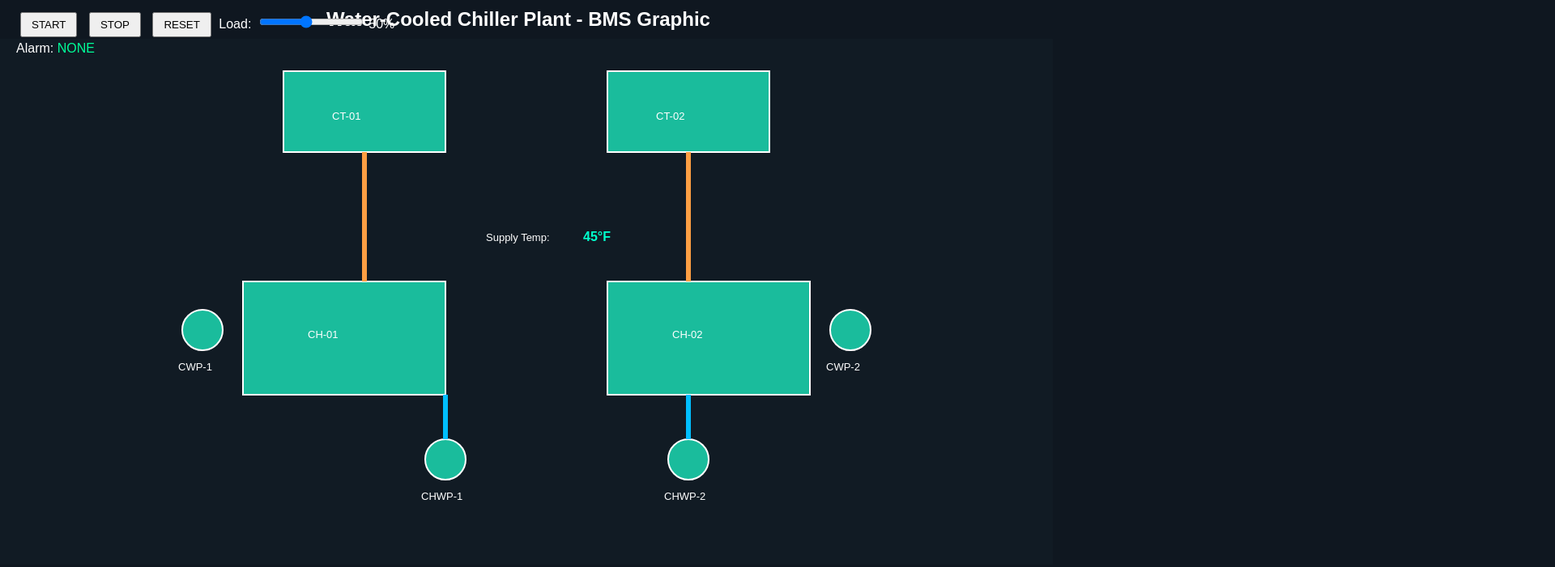
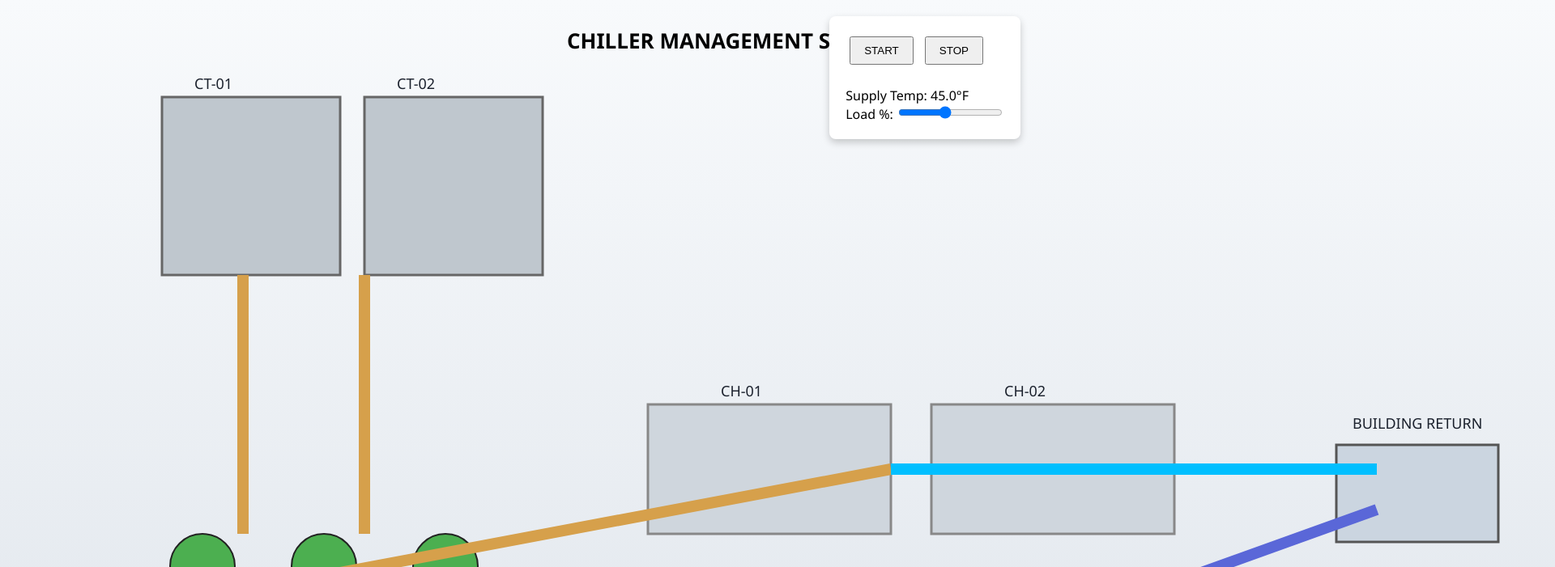
Before and after one commit to 67301040095-ux/Chiller.github.io, a plain HTML site: page index.html in a window 1280 px wide. Shown: the top 701 px of the page at 81% size, 1920 px wide, since content can reach past the window. Drawn offline with nearby package versions, Linux system fonts and the light colour scheme.

Commit message:
Update index.html

```diff
--- a/index.html
+++ b/index.html
@@ -2,186 +2,124 @@
 <html>
 <head>
 <meta charset="UTF-8">
-<title>Chiller Plant BMS Graphic</title>
-<script src="https://cdn.jsdelivr.net/npm/chart.js"></script>
+<title>Chiller Management System - SCADA</title>
 <style>
-body{margin:0;background:#0f1720;color:white;font-family:Arial}
-h2{text-align:center;margin:10px}
+body{
+  margin:0;
+  background:#e9edf2;
+  font-family:Segoe UI,Arial;
+  overflow:hidden;
+}
+svg{
+  width:1920px;
+  height:1080px;
+  display:block;
+  margin:auto;
+  background:linear-gradient(#f8fafc,#dde3ea);
+}
 
-.panel{position:absolute;top:10px;left:20px;z-index:10}
-button{margin:5px;padding:6px 12px}
-input{margin-left:5px}
-
-svg{background:#111b24;display:block;margin:auto}
-
-.equip{fill:#3b3f46;stroke:white;stroke-width:2}
-.running{fill:#1abc9c}
-.alarmFlash{animation:flash 1s infinite}
-@keyframes flash{0%{fill:red}50%{fill:#3b3f46}100%{fill:red}}
-
-.pipeCHW{stroke:#00bfff;stroke-width:6;fill:none}
-.pipeCW{stroke:#ff9f43;stroke-width:6;fill:none}
-.flow{stroke-dasharray:10;animation:flow 1s linear infinite}
-@keyframes flow{from{stroke-dashoffset:0}to{stroke-dashoffset:-20}}
-
-.text{fill:white;font-size:13px}
-.value{fill:#00ffcc;font-weight:bold}
-
-.chartBox{width:90%;margin:auto;margin-top:10px}
+/* Equipment */
+.chiller{fill:#cfd6dd;stroke:#888;stroke-width:3}
+.pump{fill:#4CAF50;stroke:#222;stroke-width:2}
+.pump.off{fill:#b0b0b0}
+.tower{fill:#bfc7ce;stroke:#666;stroke-width:3}
+.valve{fill:#2f855a}
+.pipeCW{stroke:#d6a04b;stroke-width:14;fill:none}
+.pipeCHWS{stroke:#00bfff;stroke-width:14;fill:none}
+.pipeCHWR{stroke:#5a67d8;stroke-width:14;fill:none}
+.tag{font-size:18px;fill:#1a202c}
+.header{font-size:26px;font-weight:bold}
+.panel{
+  position:absolute;
+  top:20px;
+  right:20px;
+  background:white;
+  padding:20px;
+  border-radius:8px;
+  box-shadow:0 4px 10px rgba(0,0,0,.2);
+}
+button{
+  padding:8px 16px;
+  margin:5px;
+}
 </style>
 </head>
 <body>
 
-<h2>Water-Cooled Chiller Plant - BMS Graphic</h2>
+<svg viewBox="0 0 1920 1080">
 
-<div class="panel">
-<button onclick="startPlant()">START</button>
-<button onclick="stopPlant()">STOP</button>
-<button onclick="resetAlarm()">RESET</button>
-Load:
-<input type="range" min="10" max="100" value="50" id="load">
-<span id="loadVal">50</span>%
-<br>
-Alarm: <span id="alarmText" style="color:#00ff99">NONE</span>
-</div>
+<!-- HEADER -->
+<text x="700" y="60" class="header">CHILLER MANAGEMENT SYSTEM</text>
 
-<svg width="1300" height="650">
+<!-- COOLING TOWERS -->
+<rect x="200" y="120" width="220" height="220" class="tower"/>
+<rect x="450" y="120" width="220" height="220" class="tower"/>
+<text x="240" y="110" class="tag">CT-01</text>
+<text x="490" y="110" class="tag">CT-02</text>
 
-<!-- Cooling Towers -->
-<rect id="CT1" x="350" y="40" width="200" height="100" class="equip"/>
-<rect id="CT2" x="750" y="40" width="200" height="100" class="equip"/>
-<text x="410" y="100" class="text">CT-01</text>
-<text x="810" y="100" class="text">CT-02</text>
+<!-- CONDENSER PUMPS -->
+<circle cx="250" cy="700" r="40" class="pump" id="CDP1"/>
+<circle cx="400" cy="700" r="40" class="pump" id="CDP2"/>
+<circle cx="550" cy="700" r="40" class="pump" id="CDP3"/>
+<text x="210" y="760" class="tag">CDP-01</text>
+<text x="360" y="760" class="tag">CDP-02</text>
+<text x="510" y="760" class="tag">CDP-03</text>
 
-<!-- Chillers -->
-<rect id="CH1" x="300" y="300" width="250" height="140" class="equip"/>
-<rect id="CH2" x="750" y="300" width="250" height="140" class="equip"/>
-<text x="380" y="370" class="text">CH-01</text>
-<text x="830" y="370" class="text">CH-02</text>
+<!-- CHILLERS -->
+<rect x="800" y="500" width="300" height="160" class="chiller"/>
+<rect x="1150" y="500" width="300" height="160" class="chiller"/>
+<text x="890" y="490" class="tag">CH-01</text>
+<text x="1240" y="490" class="tag">CH-02</text>
 
-<!-- Pumps -->
-<circle id="CWP1" cx="250" cy="360" r="25" class="equip"/>
-<circle id="CWP2" cx="1050" cy="360" r="25" class="equip"/>
-<text x="220" y="410" class="text">CWP-1</text>
-<text x="1020" y="410" class="text">CWP-2</text>
+<!-- CHILLED WATER PUMPS -->
+<circle cx="950" cy="900" r="40" class="pump" id="CHP1"/>
+<circle cx="1100" cy="900" r="40" class="pump" id="CHP2"/>
+<circle cx="1250" cy="900" r="40" class="pump" id="CHP3"/>
+<text x="910" y="960" class="tag">CHP-01</text>
+<text x="1060" y="960" class="tag">CHP-02</text>
+<text x="1210" y="960" class="tag">CHP-03</text>
 
-<circle id="CHWP1" cx="550" cy="520" r="25" class="equip"/>
-<circle id="CHWP2" cx="850" cy="520" r="25" class="equip"/>
-<text x="520" y="570" class="text">CHWP-1</text>
-<text x="820" y="570" class="text">CHWP-2</text>
+<!-- BUILDING RETURN -->
+<rect x="1650" y="550" width="200" height="120" fill="#cbd5e0" stroke="#555" stroke-width="3"/>
+<text x="1670" y="530" class="tag">BUILDING RETURN</text>
 
-<!-- CW Pipes -->
-<line id="cw1" x1="450" y1="140" x2="450" y2="300" class="pipeCW"/>
-<line id="cw2" x1="850" y1="140" x2="850" y2="300" class="pipeCW"/>
+<!-- PIPES -->
+<line x1="300" y1="340" x2="300" y2="660" class="pipeCW"/>
+<line x1="450" y1="340" x2="450" y2="660" class="pipeCW"/>
+<line x1="250" y1="740" x2="1100" y2="580" class="pipeCW"/>
 
-<!-- CHW Pipes -->
-<line id="chw1" x1="550" y1="440" x2="550" y2="495" class="pipeCHW"/>
-<line id="chw2" x1="850" y1="440" x2="850" y2="495" class="pipeCHW"/>
-
-<!-- Temp Display -->
-<text x="600" y="250" class="text">Supply Temp:</text>
-<text id="tempVal" x="720" y="250" class="value">45°F</text>
+<line x1="1100" y1="580" x2="1700" y2="580" class="pipeCHWS"/>
+<line x1="1700" y1="630" x2="950" y2="900" class="pipeCHWR"/>
 
 </svg>
 
-<div class="chartBox">
-<canvas id="trend"></canvas>
+<div class="panel">
+<button onclick="start()">START</button>
+<button onclick="stop()">STOP</button>
+<br><br>
+Supply Temp: <span id="temp">45°F</span><br>
+Load %: <input type="range" min="10" max="100" value="50" id="load">
 </div>
 
 <script>
-
 let running=false
-let alarm=false
 let temp=45
 
-const cutOut=41
-const restart=44
-
-const chart=new Chart(document.getElementById("trend"),{
- type:'line',
- data:{
-  labels:[],
-  datasets:[{
-   label:"Supply Temp °F",
-   data:[],
-   borderColor:"#00bfff",
-   tension:0.2
-  }]
- },
- options:{animation:false,scales:{y:{min:35,max:50}}}
-})
-
-function startPlant(){
- if(!alarm){
+function start(){
   running=true
-  setRunning(true)
- }
+}
+function stop(){
+  running=false
 }
 
-function stopPlant(){
- running=false
- setRunning(false)
-}
-
-function resetAlarm(){
- if(alarm){
-  alarm=false
-  document.getElementById("alarmText").innerText="NONE"
-  document.getElementById("alarmText").style.color="#00ff99"
-  document.getElementById("CH1").classList.remove("alarmFlash")
- }
-}
-
-function setRunning(state){
- ["CT1","CT2","CH1","CH2","CWP1","CWP2","CHWP1","CHWP2"].forEach(id=>{
-  document.getElementById(id).classList.toggle("running",state)
- })
- ["cw1","cw2","chw1","chw2"].forEach(id=>{
-  document.getElementById(id).classList.toggle("flow",state)
- })
-}
-
-function loop(){
-
- let load=parseInt(document.getElementById("load").value)
- document.getElementById("loadVal").innerText=load
-
- if(running && !alarm){
-
-  temp -= 0.07
-  temp += (load/100)*0.05
-
-  if(temp<=cutOut){
-   alarm=true
-   running=false
-   document.getElementById("alarmText").innerText="LOW TEMP TRIP"
-   document.getElementById("alarmText").style.color="red"
-   document.getElementById("CH1").classList.add("alarmFlash")
-   setRunning(false)
+setInterval(()=>{
+  let load=document.getElementById("load").value
+  if(running){
+    temp -= 0.05
+    temp += load/2000
   }
-
- }
-
- if(!running && !alarm && temp>=restart){
-  setRunning(true)
- }
-
- document.getElementById("tempVal").innerText=temp.toFixed(1)+"°F"
-
- chart.data.labels.push("")
- chart.data.datasets[0].data.push(temp)
-
- if(chart.data.labels.length>50){
-  chart.data.labels.shift()
-  chart.data.datasets[0].data.shift()
- }
-
- chart.update()
-
-}
-
-setInterval(loop,1000)
-
+  document.getElementById("temp").innerText=temp.toFixed(1)+"°F"
+},1000)
 </script>
 
 </body>
```
